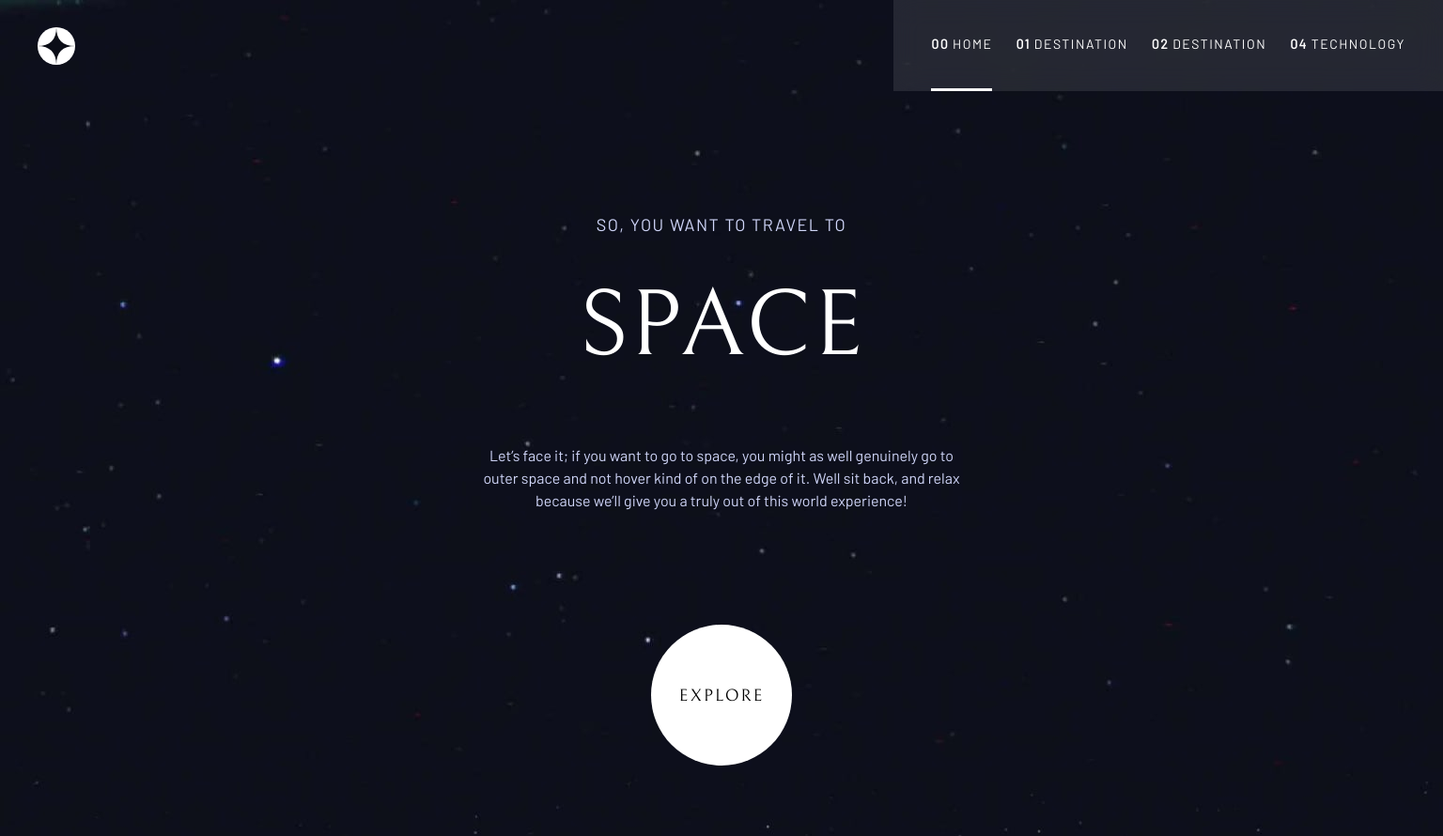
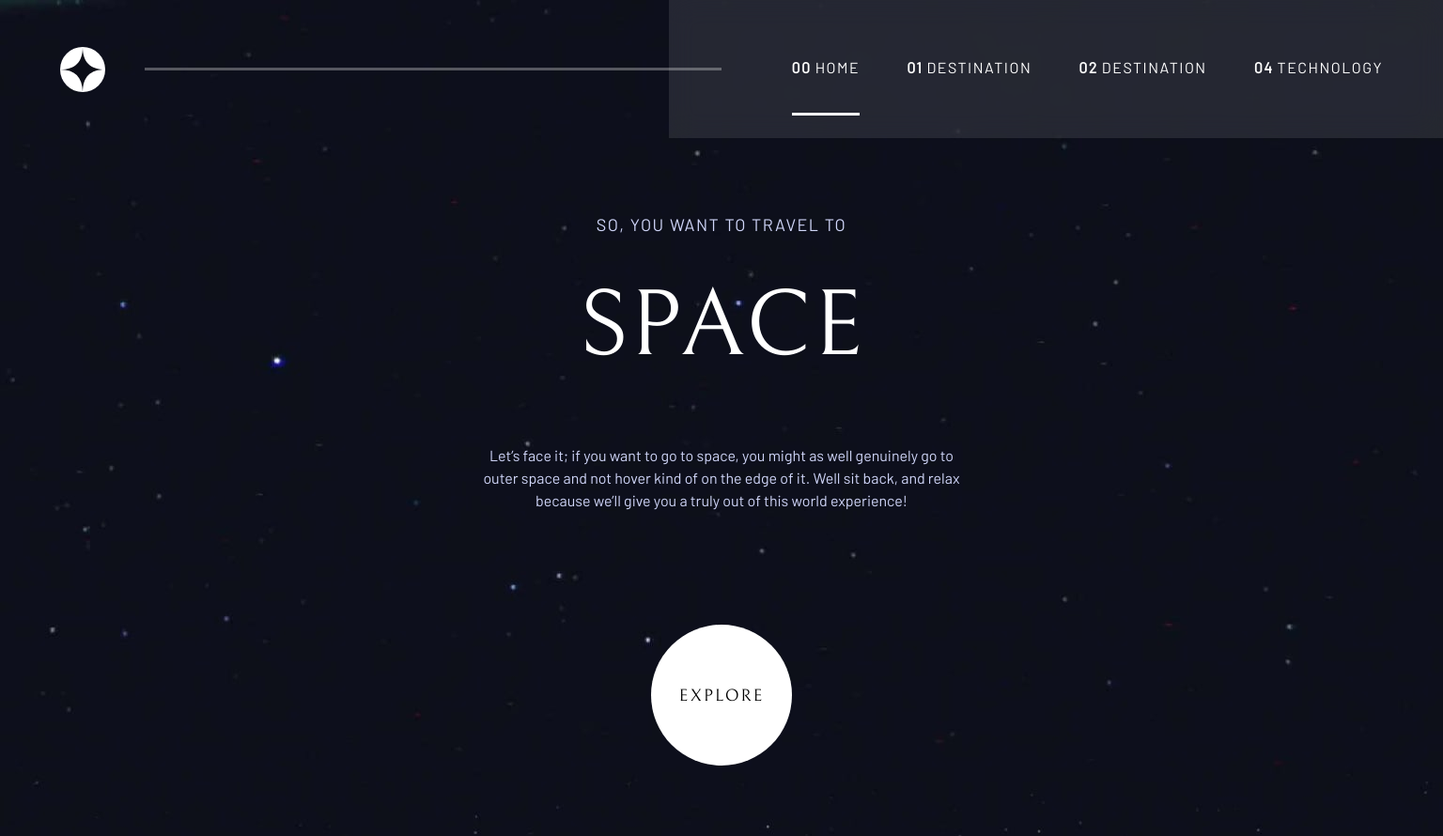
Before and after one commit to lasha-abuladze/space-tourism, a website: page index.html in a window 1536 px wide. Shown: the whole page at 94% size. Drawn offline with Linux system fonts and the light colour scheme.

Commit message:
style: add responsive styles for desktop header

```diff
--- a/app/main.scss
+++ b/app/main.scss
@@ -84,6 +84,10 @@ body {
         position: absolute;
         overflow-x: clip;
 
+        .header--dec-line {
+            display: none;
+        }
+
         .logo {
             width: 40px;
             height: 40px;
@@ -103,10 +107,6 @@ body {
             padding-left: 22px;
             box-sizing: border-box;
             transition: all 0.5s;
-
-            .header--dec-line {
-                display: none;
-            }
 
             .navigation--list {
                 @include flex-column();
@@ -254,9 +254,6 @@ body {
             width: 100%;
             padding: 0px;
             padding-left: 40px;
-            box-sizing: border-box;
-            position: absolute;
-            overflow-x: clip;
 
             .logo {
                 width: 40px;
@@ -361,6 +358,47 @@ body {
 }
 
 
-@media (min-width: 1020px) {
+@media (min-width: 1380px) {
+
+    body {
+        .main-header {
+            padding-left: 64px;
+
+            .header--dec-line {
+                display: block;
+                width: 40%;
+                height: 3px;
+                background-color: $color--white;
+                position: absolute;
+                z-index: 4;
+                left: 10%;
+                opacity: 0.3;
+            }
+
+            .logo {
+                width: 48px;
+                height: 48px;
+            }
+
+            .navigation {
+                padding: 64px;
+                position: relative;
+                width: 56%;
+
+                .navigation--list {
+                    gap: 50px;
+                    justify-content: end;
+
+                    li {
+                        max-width: fit-content;
+                        a {
+                            font-size: 16px;
+                        }
+                    }
+                }
+            }
+        }
+    }
+
 
 }
--- a/index.html
+++ b/index.html
@@ -17,10 +17,10 @@
     <header class="main-header">
         <img class="logo" src="./app/assets/shared/logo.svg" alt="#">
 
+        <!-- It will be visible at desktop screen -->
+        <div class="header--dec-line"></div>
+
         <nav class="navigation navigation--closed">
-
-            <!-- It will be visible at desktop screen -->
-            <div class="header--dec-line"></div>
 
             <ul class="navigation--list">
                 <li>
@@ -95,11 +95,7 @@
 
         </section>
 
-
     </main>
-
-
-
 
 </body>
 </html>
```
Also changed, not shown: app/style.css, 1 other file.
